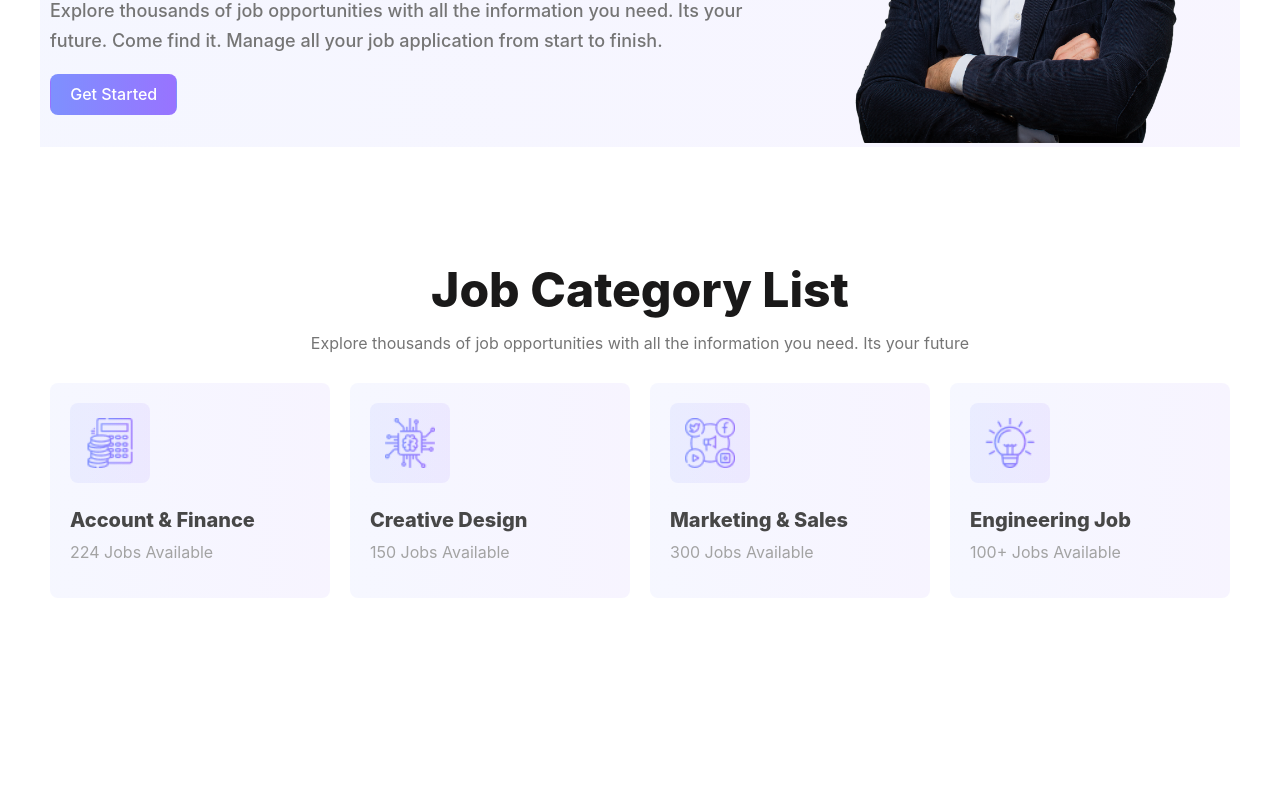
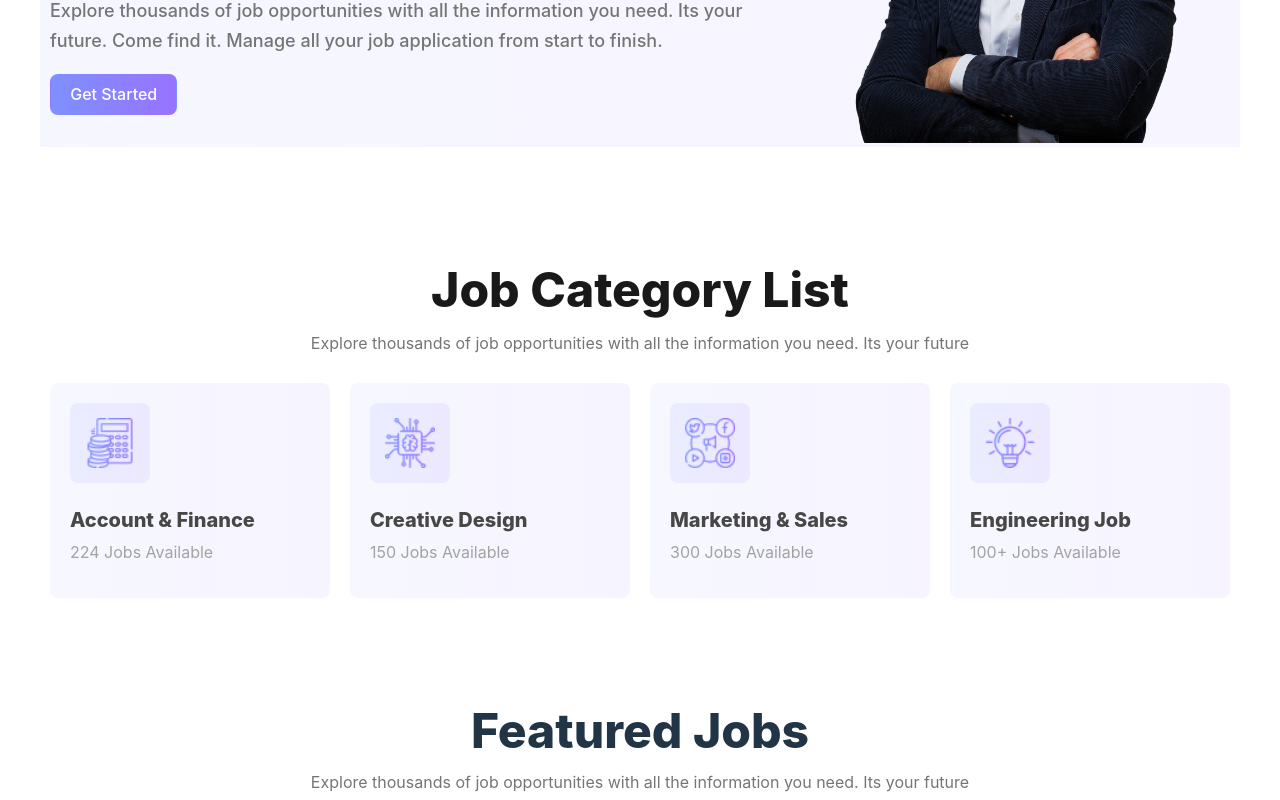
Before and after one commit to HmSani6699/As-project-9, a React (Vite) app: page / in a window 1280 px wide. Shown: the part 394-1194 px from the top of the page. Before the commit the page ends 1002 px from the top, so only its background shows below. Built offline with nearby package versions, Linux system fonts and the light colour scheme.

Commit message:
ad to featired job component

```diff
--- /dev/null
+++ b/src/component/FeaturedJob/FeaturedJob.css
@@ -0,0 +1,17 @@
+.featured-info {
+    margin-top: 90px;
+}
+
+.featured-title {
+    text-align: center;
+    font-weight: 800;
+    font-size: 48px;
+    line-height: 66px;
+    margin: 0;
+}
+
+.featured-description {
+    color: #757575;
+    text-align: center;
+    margin: 8px;
+}
--- /dev/null
+++ b/src/component/FeaturedJob/FeaturedJob.jsx
@@ -0,0 +1,15 @@
+import React from 'react';
+import './FeaturedJob.css';
+
+const FeaturedJob = () => {
+    return (
+        <div>
+            <div className='featured-info'>
+                <h2 className='featured-title'>Featured Jobs</h2>
+                <p className='featured-description'>Explore thousands of job opportunities with all the information you need. Its your future</p>
+            </div>
+        </div>
+    );
+};
+
+export default FeaturedJob;
--- a/src/component/Home/Home.jsx
+++ b/src/component/Home/Home.jsx
@@ -1,12 +1,17 @@
 import React from 'react';
 import Banner from '../Banner/Banner';
 import JobCategory from '../JobCategory/JobCategory';
+import FeaturedJob from '../FeaturedJob/FeaturedJob';
+import { useLoaderData } from "react-router-dom";
 
 const Home = () => {
+    const jobs = useLoaderData();
+    console.log(jobs)
     return (
         <div>
             <Banner></Banner>
             <JobCategory></JobCategory>
+            <FeaturedJob></FeaturedJob>
         </div>
     );
 };
--- a/src/main.jsx
+++ b/src/main.jsx
@@ -20,7 +20,8 @@ const router = createBrowserRouter([
     children: [
       {
         path: "/",
-        element: <Home></Home>
+        element: <Home></Home>,
+        loader: () => fetch('jobData.json')
       },
       {
         path: "statistics",
```
